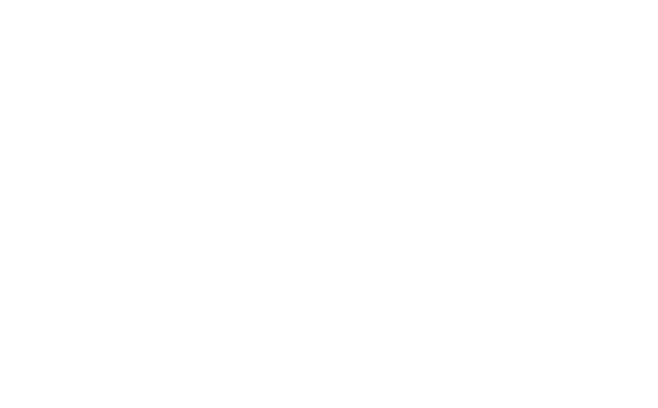
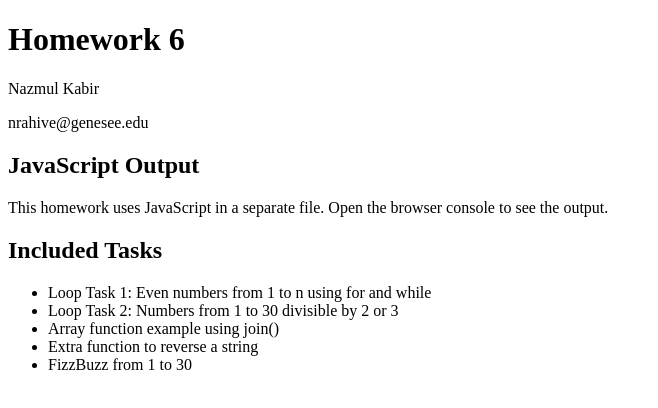
Before and after one commit to NazmulKR/Python, a plain HTML site: page cis215/hw6/index.html in a window 1280 px wide. Shown: the whole page, without its empty margins (0-658 px from the left). Drawn offline with Linux system fonts and the light colour scheme.

Commit message:
fix: restructure index.html to improve layout and content organization for Homework 6

```diff
--- a/cis215/hw6/index.html
+++ b/cis215/hw6/index.html
@@ -6,6 +6,32 @@
     <title>Homework 6</title>
 </head>
 <body>
+        <header>
+        <h1>Homework 6</h1>
+        <p>Nazmul Kabir</p>
+        <p>nrahive@genesee.edu</p>
+    </header>
+
+    <main>
+        <section>
+            <h2>JavaScript Output</h2>
+            <p>
+                This homework uses JavaScript in a separate file.
+                Open the browser console to see the output.
+            </p>
+        </section>
+
+        <section>
+            <h2>Included Tasks</h2>
+            <ul>
+                <li>Loop Task 1: Even numbers from 1 to n using for and while</li>
+                <li>Loop Task 2: Numbers from 1 to 30 divisible by 2 or 3</li>
+                <li>Array function example using join()</li>
+                <li>Extra function to reverse a string</li>
+                <li>FizzBuzz from 1 to 30</li>
+            </ul>
+        </section>
+    </main>
     <script src="homework6.js"></script>
 </body>
 </html>
```
